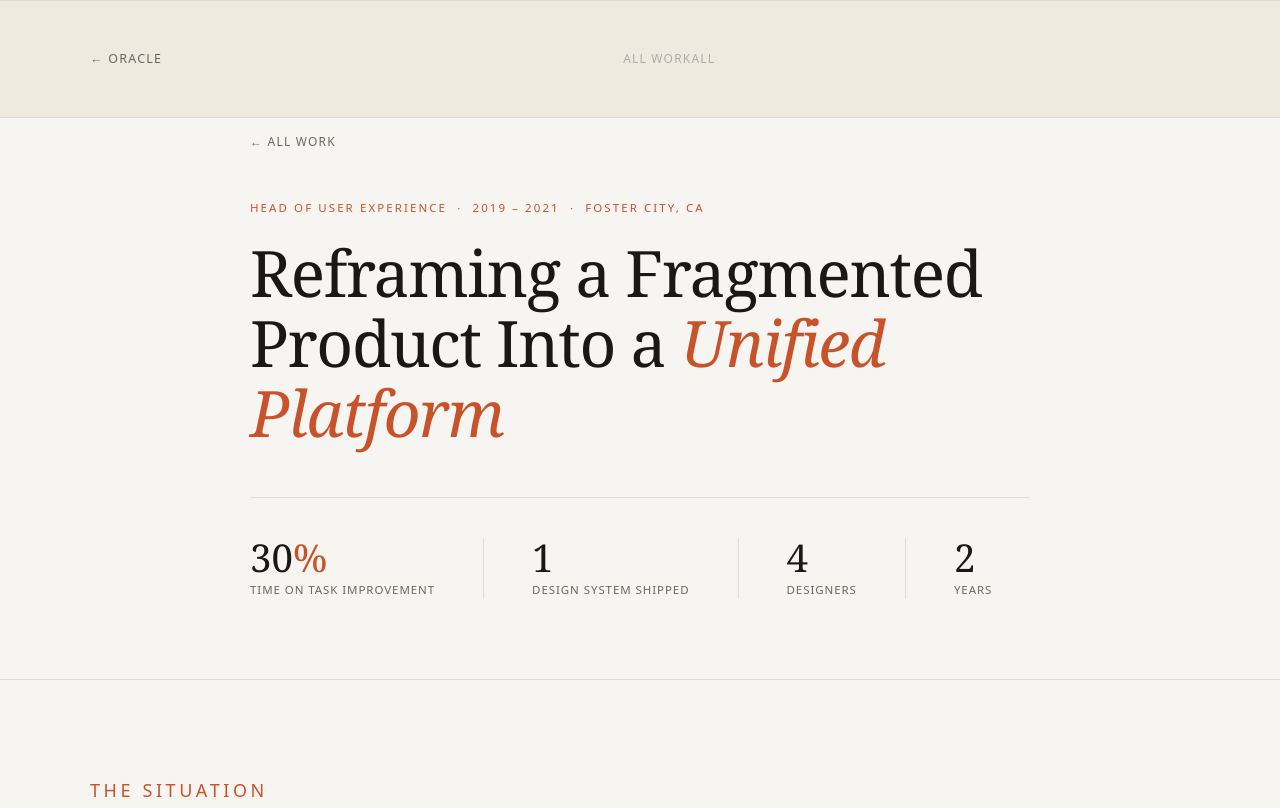
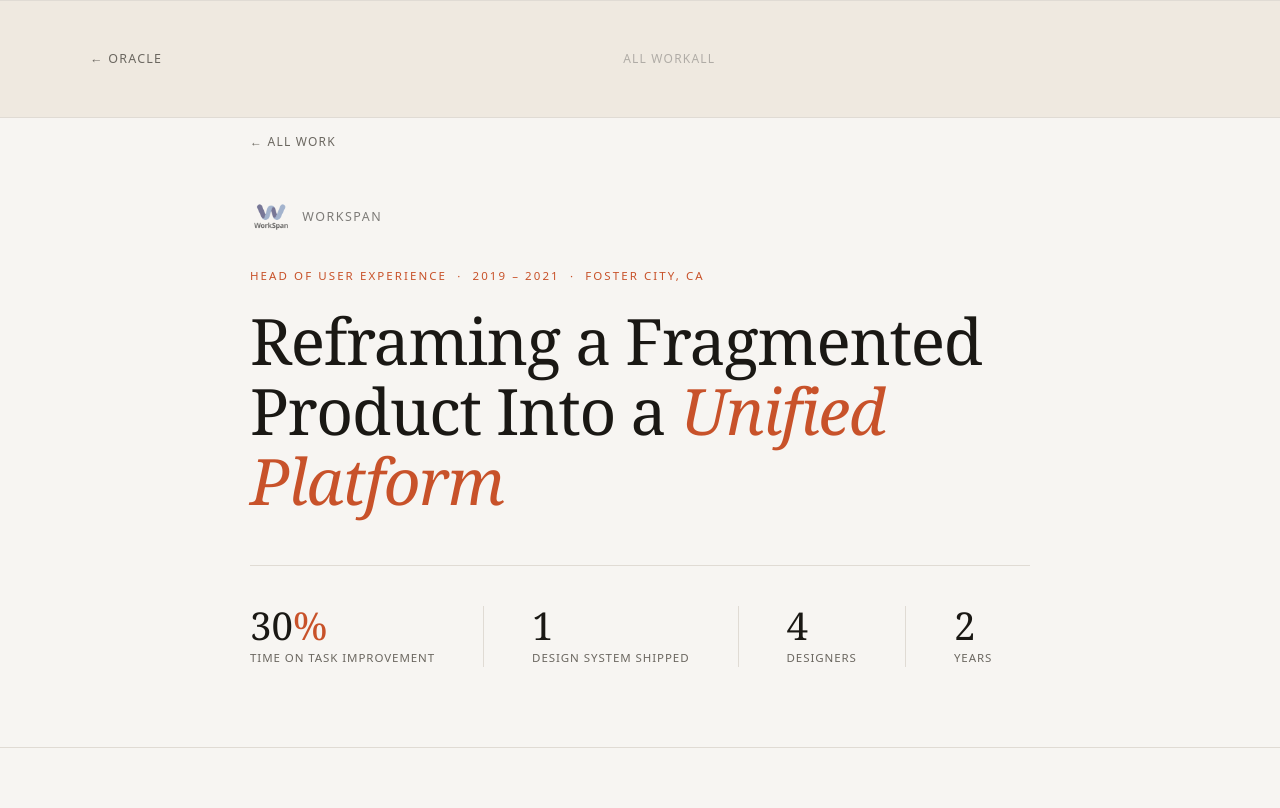
Before and after one commit to stravis16/stravisportfolio.github.io, a plain HTML site: page workspan.html in a window 1280 px wide. Shown: the top 808 px of the page. Drawn offline with Linux system fonts and the light colour scheme.

Commit message:
Add brand logo + name row to all three case study heroes
Wraps the existing Zuora logo in a .case-hero-brand flex row and adds
a muted company name label beside it. Adds the same pattern to Oracle
and WorkSpan using the new Oracle.png and workspan.png logo files.

Co-Authored-By: Claude Sonnet 4.6 <noreply@anthropic.com>

```diff
--- a/workspan.html
+++ b/workspan.html
@@ -33,6 +33,28 @@
       transition: color 0.2s;
     }
     .back-link:hover { color: var(--accent); }
+    .case-hero-brand {
+      display: flex;
+      align-items: center;
+      gap: 0.65rem;
+      margin-bottom: 2rem;
+    }
+    .case-hero-logo {
+      height: 36px;
+      width: auto;
+      opacity: 0.55;
+      display: block;
+      filter: saturate(0.4);
+    }
+    .case-hero-brand-name {
+      font-family: var(--sans);
+      font-size: 0.78rem;
+      font-weight: 500;
+      letter-spacing: 0.12em;
+      text-transform: uppercase;
+      color: var(--ink);
+      opacity: 0.55;
+    }
     .case-hero-eyebrow {
       font-size: 0.72rem;
       font-weight: 500;
@@ -374,6 +396,10 @@
   <section class="case-hero">
     <div class="container">
       <a href="index.html#work" class="back-link">← All Work</a>
+      <div class="case-hero-brand">
+        <img src="images/workspan.png" alt="WorkSpan" class="case-hero-logo" />
+        <span class="case-hero-brand-name">Workspan</span>
+      </div>
       <p class="case-hero-eyebrow">Head of User Experience &nbsp;·&nbsp; 2019 – 2021 &nbsp;·&nbsp; Foster City, CA</p>
       <h1 class="case-hero-title">Reframing a Fragmented Product Into a <em>Unified Platform</em></h1>
       <div class="case-stat-strip">
```
Also changed, not shown: oracle.html (+26 -0 lines), zuora.html (+19 -2 lines), images/Oracle.png (added), images/workspan.png (added).
